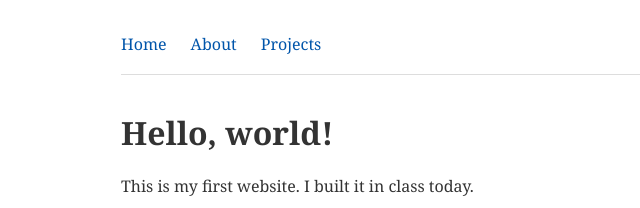
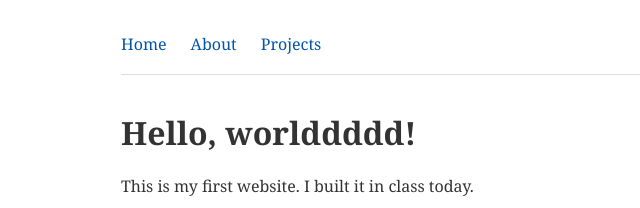
Before and after one commit to enazita/Code, a website built with Vite: page my-first-website/index.html in a window 1280 px wide. Shown: the top 208 px of the page, without its empty margins (201-841 px from the left). Built offline with nearby package versions, Linux system fonts and the light colour scheme.

Commit message:
Second commit: my website

```diff
--- a/my-first-website/index.html
+++ b/my-first-website/index.html
@@ -14,7 +14,7 @@
  <a href="/projects.html">Projects</a>
  </nav>
  <main>
- <h1>Hello, world!</h1>
+ <h1>Hello, worlddddd!</h1>
  <p>This is my first website.
  I built it in class today.</p>
  <img src="/photo.jpg" alt="A photo I chose" />
```
